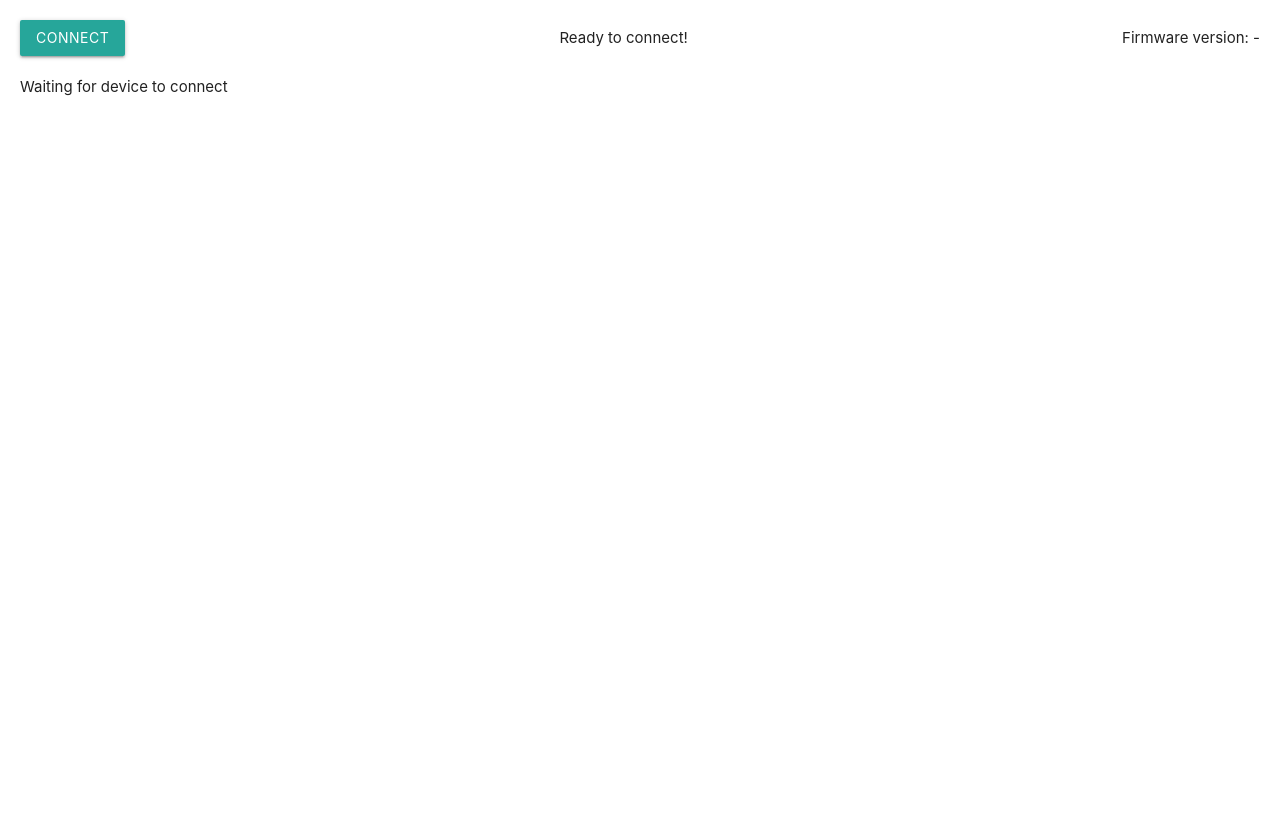
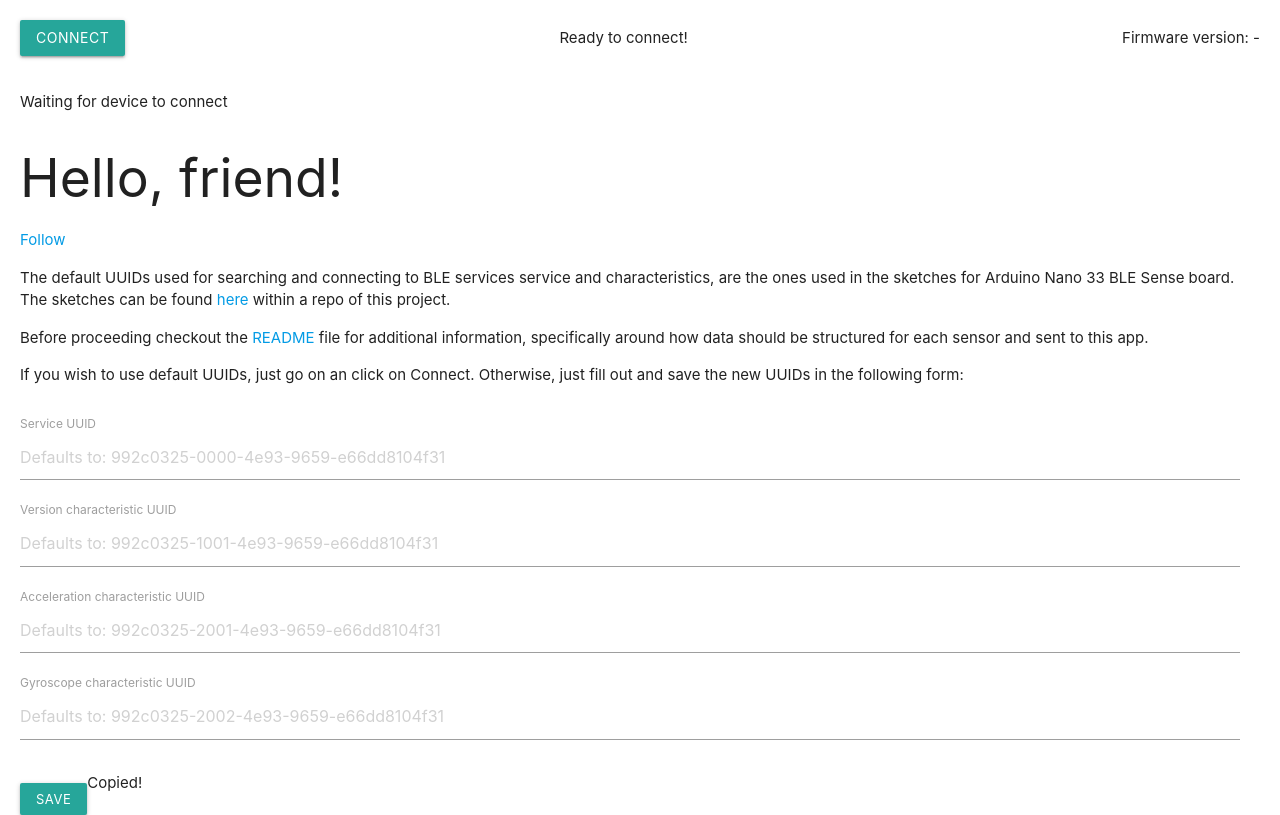
Before and after one commit to zmayanine/ble-ml-sample-collector, a React app: page / in a window 1280 px wide. Built offline with nearby package versions, Linux system fonts and the light colour scheme.

Commit message:
README updated. Added config page to app

```diff
--- a/src/components/BoardManager.jsx
+++ b/src/components/BoardManager.jsx
@@ -6,10 +6,13 @@ import {
   RAW_DATA_CSV_HEADER,
   BLE_ACCELEROMETER_UUID,
   BLE_GYROSCOPE_UUID,
+  BLE_VERSION_UUID,
+  BLE_SERVICE_UUID,
   parseMeasurement,
 } from '../utils';
 import BleConnect from './BleConnect';
 import IMUDataPreview from './IMUDataPreview';
+import InfoAndConfig from './InfoAndConfig';
 import RawSamples from './RawSamples';
 
 const BoardManager = ({ className }) => {
@@ -21,6 +24,12 @@ const BoardManager = ({ className }) => {
   const [rawGyroscope, setRawGyroscope] = useState({
     count: 0,
     rawData: RAW_DATA_CSV_HEADER.GYROSCOPE,
+  });
+  const [uuids, setUuids] = useState({
+    serviceUuid: BLE_SERVICE_UUID,
+    versionUuid: BLE_VERSION_UUID,
+    accelerationUuid: BLE_ACCELEROMETER_UUID,
+    gyroscopeUuid: BLE_GYROSCOPE_UUID,
   });
 
   const addSample = useCallback(({ type, samples }) => {
@@ -48,11 +57,15 @@ const BoardManager = ({ className }) => {
   return (
     <div className={`${className}`}>
       <BleConnect
+        serviceUuid={uuids.serviceUuid}
+        versionUuid={uuids.versionUuid}
         setService={setBleService}
         bleService={bleService}
       />
       {!bleService && (
-        <div>Waiting for device to connect</div>
+        <InfoAndConfig
+          setCustomUuids={setUuids}
+        />
       )}
       {bleService && (
         <>
@@ -62,7 +75,7 @@ const BoardManager = ({ className }) => {
               addSample={addSample}
               metadata={{
                 type: MEASURE_TYPE.ACCELERATION,
-                uuid: BLE_ACCELEROMETER_UUID,
+                uuid: uuids.accelerationUuid,
                 sensor: 'Accelerometer',
               }}
             />
@@ -71,7 +84,7 @@ const BoardManager = ({ className }) => {
               addSample={addSample}
               metadata={{
                 type: MEASURE_TYPE.GYROSCOPE,
-                uuid: BLE_GYROSCOPE_UUID,
+                uuid: uuids.gyroscopeUuid,
                 sensor: 'Gyroscope',
               }}
             />
--- /dev/null
+++ b/src/components/ConfigForm.jsx
@@ -0,0 +1,83 @@
+import React, { useCallback, useRef } from 'react';
+import PropTypes from 'prop-types';
+import styled from 'styled-components';
+import {
+  BLE_ACCELEROMETER_UUID,
+  BLE_GYROSCOPE_UUID,
+  BLE_SERVICE_UUID,
+  BLE_VERSION_UUID,
+} from '../utils';
+import InputField from './InputField';
+
+const CONFIG_FIELDS = [{
+  label: 'Service UUID',
+  dataId: 'serviceUuid',
+  uuid: BLE_SERVICE_UUID,
+}, {
+  label: 'Version characteristic UUID',
+  dataId: 'versionUuid',
+  uuid: BLE_VERSION_UUID,
+}, {
+  label: 'Acceleration characteristic UUID',
+  dataId: 'accelerationUuid',
+  uuid: BLE_ACCELEROMETER_UUID,
+}, {
+  label: 'Gyroscope characteristic UUID',
+  dataId: 'gyroscopeUuid',
+  uuid: BLE_GYROSCOPE_UUID,
+}];
+
+const ConfigForm = ({ className, setUuids }) => {
+  const newUuids = useRef({
+    serviceUuid: BLE_SERVICE_UUID,
+    versionUuid: BLE_VERSION_UUID,
+    accelerationUuid: BLE_ACCELEROMETER_UUID,
+    gyroscopeUuid: BLE_GYROSCOPE_UUID,
+  });
+
+  const onChangeHandler = useCallback((type, newUuid) => {
+    newUuids.current[type] = newUuid;
+  }, []);
+
+  const onSaveConfig = useCallback(() => {
+    // If non-empty ones are valid, then save
+    // And show small saved message
+    setUuids(newUuids.current);
+  }, [setUuids]);
+
+  return (
+    <div className={className}>
+      {CONFIG_FIELDS.map((data) => (
+        <InputField
+          key={data.dataId}
+          metadata={data}
+          onChangeValue={onChangeHandler}
+          showErrorMessage={false}
+        />
+      ))}
+      <div>
+        <button
+          type="button"
+          className="btn btn-small save-button"
+          onClick={onSaveConfig}
+        >
+          Save
+        </button>
+        <span>Copied!</span>
+      </div>
+    </div>
+  );
+};
+
+ConfigForm.propTypes = {
+  className: PropTypes.string.isRequired,
+  setUuids: PropTypes.func.isRequired,
+};
+
+export default styled(ConfigForm)`
+  padding: 5px 20px 0 0;
+
+  .save-button {
+    margin-top: 30px;
+  }
+`;
--- /dev/null
+++ b/src/components/InfoAndConfig.jsx
@@ -0,0 +1,70 @@
+import React from 'react';
+import PropTypes from 'prop-types';
+import styled from 'styled-components';
+import ConfigForm from './ConfigForm';
+
+const InfoAndConfig = ({ className, setCustomUuids }) => (
+  <div className={className}>
+    <p>
+      <span>Waiting for device to connect</span>
+    </p>
+    <h2>Hello, friend!</h2>
+    <a
+      href="https://twitter.com/zmayanine?ref_src=twsrc%5Etfw"
+      className="twitter-follow-button"
+      data-show-screen-name="false"
+      data-show-count="false"
+    >
+        Follow
+    </a>
+    <p>
+      <span>
+        The default UUIDs used for searching and connecting to BLE services service and
+        characteristics, are the ones used in the sketches for Arduino Nano 33 BLE Sense board.
+        The sketches can be found&nbsp;
+      </span>
+      <a
+        href="https://github.com/zmayanine/ble-ml-sample-collector/tree/master/sketches"
+        rel="noopener noreferrer"
+        target="_blank"
+      >
+          here
+      </a>
+      <span>
+        &nbsp;within a repo of this project.
+      </span>
+    </p>
+    <p>
+      <span>
+        Before proceeding checkout the&nbsp;
+      </span>
+      <a
+        href="https://github.com/zmayanine/ble-ml-sample-collector"
+        rel="noopener noreferrer"
+        target="_blank"
+      >
+          README
+      </a>
+      <span>
+        &nbsp;file for additional information, specifically around how data should be structured
+        for each sensor and sent to this app.
+      </span>
+    </p>
+    <p>
+      <span>
+        If you wish to use default UUIDs, just go on an click on Connect. Otherwise,
+        just fill out and save the new UUIDs in the following form:
+      </span>
+    </p>
+    <ConfigForm
+      setUuids={setCustomUuids}
+    />
+  </div>
+);
+
+InfoAndConfig.propTypes = {
+  className: PropTypes.string.isRequired,
+  setCustomUuids: PropTypes.func.isRequired,
+};
+
+export default styled(InfoAndConfig)``;
--- /dev/null
+++ b/src/components/InputField.jsx
@@ -0,0 +1,47 @@
+import React, { useCallback } from 'react';
+import PropTypes from 'prop-types';
+import styled from 'styled-components';
+
+const InputField = ({
+  className,
+  onChangeValue,
+  metadata,
+  showErrorMessage,
+}) => {
+  const onChangeHandler = useCallback((event) => {
+    const type = event.target.getAttribute('data-id');
+    const newUuid = event.target.value;
+
+    onChangeValue(type, newUuid);
+  }, [onChangeValue]);
+
+  return (
+    <div className={className}>
+      <label>{metadata.label}</label>
+      <input
+        className="validate"
+        data-id={metadata.dataId}
+        onChange={onChangeHandler}
+        placeholder={`Defaults to: ${metadata.uuid}`}
+      />
+      {showErrorMessage && (
+        <span className="error-message">Please enter a valid UUID</span>
+      )}
+    </div>
+  );
+};
+
+InputField.propTypes = {
+  className: PropTypes.string.isRequired,
+  onChangeValue: PropTypes.func.isRequired,
+  metadata: PropTypes.shape({
+    label: PropTypes.string.isRequired,
+    dataId: PropTypes.string.isRequired,
+    uuid: PropTypes.string.isRequired,
+  }).isRequired,
+  showErrorMessage: PropTypes.bool.isRequired,
+};
+
+export default styled(InputField)`
+  padding: 5px 0;
+`;
--- a/src/index.html
+++ b/src/index.html
@@ -9,6 +9,7 @@
         <title>ML Sample Collection</title>
     </head>
     <body>
-    <div id='app-root' style='height: 100vh'></div>
+        <script async src="https://platform.twitter.com/widgets.js" charSet="utf-8"></script>
+        <div id='app-root' style='height: 100vh'></div>
     </body>
 </html>
--- a/src/utils/bleConnect.js
+++ b/src/utils/bleConnect.js
@@ -1,18 +1,19 @@
-import { BLUETOOTH_STATE, BLE_SERVICE_UUID } from './constants';
+import { BLUETOOTH_STATE } from './constants';
 
 /**
  * Function handles connecting to the BLE device
  * @param setStatus - Updates connection status
  * @param setService - Sets retrieved BLE service, from the device
+ * @param serviceUuid - UUID of the Bluetooth service
  * @return {Promise<void>}
  */
-const bleConnect = async ({ setStatus, setService }) => {
+const bleConnect = async ({ setStatus, setService, serviceUuid }) => {
   setStatus(BLUETOOTH_STATE.SEARCHING);
-  console.log('BLE - Searching...');
+  console.log('BLE - Searching...', serviceUuid);
 
   const device = await navigator.bluetooth.requestDevice({
     filters: [{
-      services: [BLE_SERVICE_UUID],
+      services: [serviceUuid],
     }],
   });
 
@@ -30,7 +31,7 @@ const bleConnect = async ({ setStatus, setService }) => {
   setStatus(BLUETOOTH_STATE.GETTING_SERVICE);
 
   console.log('BLE - Getting service...');
-  const service = await server.getPrimaryService(BLE_SERVICE_UUID);
+  const service = await server.getPrimaryService(serviceUuid);
 
   setService(service);
   setStatus(BLUETOOTH_STATE.CONNECTED);
--- a/src/utils/bleGetFwVersion.js
+++ b/src/utils/bleGetFwVersion.js
@@ -1,15 +1,14 @@
-import { BLE_VERSION_UUID } from './constants';
-
 /**
  * Retrieves firmware version from the BLE service
  * @param bleService - BLE service
  * @param setVersion - Callback function for setting the firmware version
+ * @param versionUuid - UUID of the version characteristic
  * @return {Promise<void>}
  */
-const bleGetFwVersion = async ({ bleService, setVersion }) => {
-  console.log('BLE - Getting FW version on: ', BLE_VERSION_UUID);
+const bleGetFwVersion = async ({ bleService, setVersion, versionUuid }) => {
+  console.log('BLE - Getting FW version on: ', versionUuid);
 
-  const characteristic = await bleService.getCharacteristic(BLE_VERSION_UUID);
+  const characteristic = await bleService.getCharacteristic(versionUuid);
 
   characteristic.readValue().then((value) => {
     const major = value.getInt8(3, true);
@@ -19,7 +18,7 @@ const bleGetFwVersion = async ({ bleService, setVersion }) => {
     setVersion(`v${major}.${minor}.${patch}`);
   });
 
-  console.log('BLE - Version retrieved from: ', BLE_VERSION_UUID);
+  console.log('BLE - Version retrieved from: ', versionUuid);
 };
 
 export default bleGetFwVersion;
--- a/src/utils/index.js
+++ b/src/utils/index.js
@@ -5,12 +5,15 @@ import {
   RAW_DATA_CSV_HEADER,
   BLE_ACCELEROMETER_UUID,
   BLE_GYROSCOPE_UUID,
+  BLE_VERSION_UUID,
+  BLE_SERVICE_UUID,
 } from './constants';
 import bleConnect from './bleConnect';
 import bleSubscribe from './bleSubscribe';
 import bleGetFwVersion from './bleGetFwVersion';
 import parseMeasurement from './parseMeasurement';
 import getMultilineChartConfig from './getMultilineChartConfig';
+import validateUuid from './validateUuid';
 
 /* Constants */
 export {
@@ -20,6 +23,8 @@ export {
   RAW_DATA_CSV_HEADER,
   BLE_ACCELEROMETER_UUID,
   BLE_GYROSCOPE_UUID,
+  BLE_VERSION_UUID,
+  BLE_SERVICE_UUID,
 };
 
 /* BLE helpers */
@@ -30,7 +35,10 @@ export {
 };
 
 /* Data helpers */
-export { parseMeasurement };
+export {
+  parseMeasurement,
+  validateUuid,
+};
 
 /* Chart configs */
 export { getMultilineChartConfig };
--- /dev/null
+++ b/src/utils/validateUuid.js
@@ -0,0 +1,10 @@
+const UUID_VALIDATION_REGEX = /^[0-9a-f]{8}-[0-9a-f]{4}-[0-5][0-9a-f]{3}-[089ab][0-9a-f]{3}-[0-9a-f]{12}$/i;
+
+/**
+ * Validates given UUID
+ * @param uuid - Bluetooth service UUID
+ * @return {boolean} - true if UUID is valid, false otherwise
+ */
+const validateUuid = (uuid) => uuid.test(UUID_VALIDATION_REGEX);
+
+export default validateUuid;
```
Also changed, not shown: src/components/BleConnect.jsx (+13 -5 lines), 1 other file (tests, documents, lock files or other folders).
